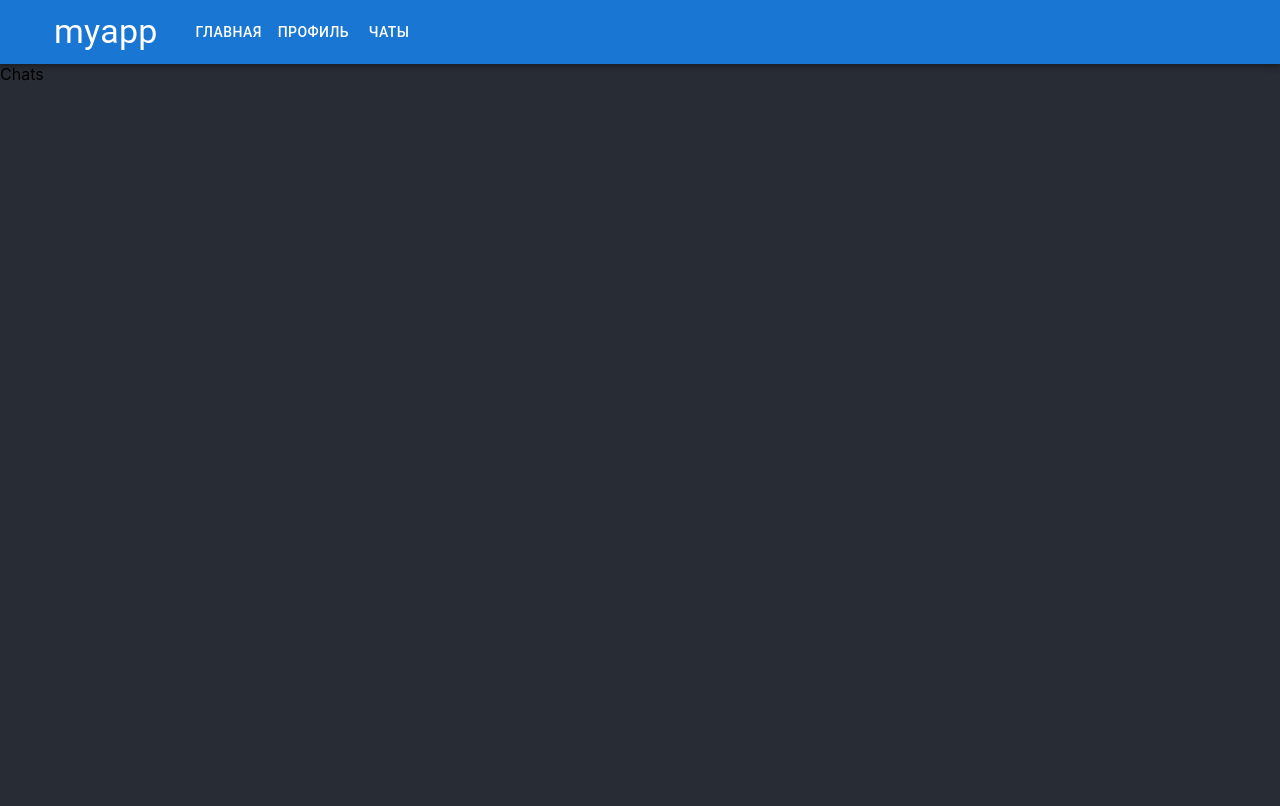
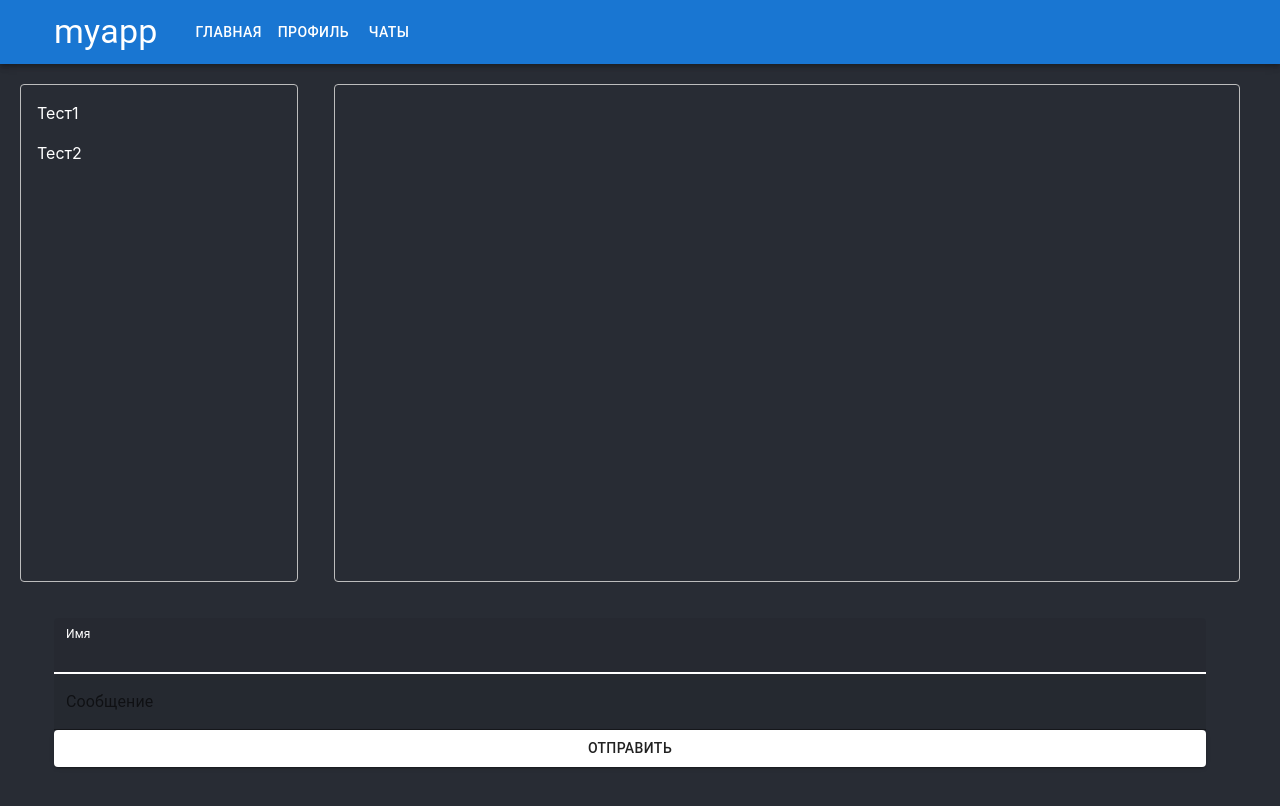
Before and after one commit to vKayroNv/ReactJS, a React (Create React App) app in the folder myapp/: page /chats in a window 1280 px wide. Built offline with nearby package versions, Linux system fonts and the light colour scheme.

Commit message:
Изменены страницы

```diff
--- a/myapp/src/App.js
+++ b/myapp/src/App.js
@@ -1,9 +1,5 @@
 import './css/App.css';
-import {useState, useEffect} from 'react';
-import Message from './components/Message';
-import { MessageInput } from './components/MessageInput';
-import { Grid, List, ListItem } from '@mui/material';
-import { BrowserRouter, Route, Link, Routes } from 'react-router-dom';
+import { BrowserRouter, Route, Routes } from 'react-router-dom';
 
 import Profile from './components/Profile';
 import Chats from './components/Chats';
@@ -12,26 +8,6 @@ import Header from './components/Header';
 
 
 function App() {
-
-  const [messagesList, setMessagesList] = useState([]);
-  const botName = 'bot';
-
-  const newMessage = (input) => {
-    setMessagesList(messagesList => { return [...messagesList,input]})
-  }
-
-  useEffect(()=>{
-    if (messagesList.length === 0)
-      return;
-    const lastMessage = messagesList[messagesList.length - 1];
-
-    if (lastMessage.author && lastMessage.author !== botName) {
-        setTimeout(()=>setMessagesList(messages => {
-          return [...messages, {author: botName, messageText: `Здравствуйте, ${lastMessage.author}!`}]
-      }), 2000)
-    }
-  },[messagesList])
-
   return (
     <>
       <BrowserRouter>
--- a/myapp/src/components/Chats.js
+++ b/myapp/src/components/Chats.js
@@ -1,3 +1,45 @@
+import {useState, useEffect} from 'react';
+import Message from './Message';
+import { MessageInput } from './MessageInput';
+import { Grid, List, ListItem } from '@mui/material';
+
 export default function Chats(){
-  return("Chats");
+
+  const [messagesList, setMessagesList] = useState([]);
+  const botName = 'bot';
+
+  const newMessage = (input) => {
+    setMessagesList(messagesList => { return [...messagesList,input]})
+  }
+
+  useEffect(()=>{
+    if (messagesList.length === 0)
+      return;
+    const lastMessage = messagesList[messagesList.length - 1];
+
+    if (lastMessage.author && lastMessage.author !== botName) {
+        setTimeout(()=>setMessagesList(messages => {
+          return [...messages, {author: botName, messageText: `Здравствуйте, ${lastMessage.author}!`}]
+      }), 2000)
+    }
+  },[messagesList])
+
+  return(
+    <Grid container spacing={2}>
+      <Grid item xs={3}>
+        <List>
+          <ListItem>Тест1</ListItem>
+          <ListItem>Тест2</ListItem>
+        </List>
+      </Grid>
+      <Grid item xs={9}>
+        <List>
+          {messagesList.map(({author, messageText}, index) => <Message key={index} author={author} messageText={messageText}/>)}
+        </List>
+      </Grid>
+      <Grid item xs={12}>
+        <MessageInput onChangeMessage={newMessage}/>
+      </Grid>
+    </Grid>
+  );
 }
--- a/myapp/src/components/Home.js
+++ b/myapp/src/components/Home.js
@@ -1,3 +1,7 @@
 export default function Home(){
-  return("Home");
+  return(
+    <div>
+      Главная страница
+    </div>
+  );
 }
--- a/myapp/src/components/Profile.js
+++ b/myapp/src/components/Profile.js
@@ -1,3 +1,7 @@
 export default function Profile(){
-  return("Profile");
+  return(
+    <div>
+      Страница профиля
+    </div>
+  );
 }
--- a/myapp/src/css/App.css
+++ b/myapp/src/css/App.css
@@ -8,7 +8,7 @@ body {
 
 .MuiList-root {
   color: white;
-  height: 70vh;
+  height: 60vh;
   overflow: auto;
   overflow-x: hidden;
   border: 1px solid #bdbdbd;
```
